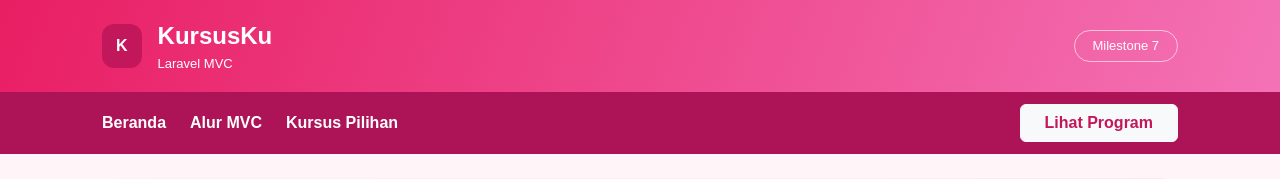
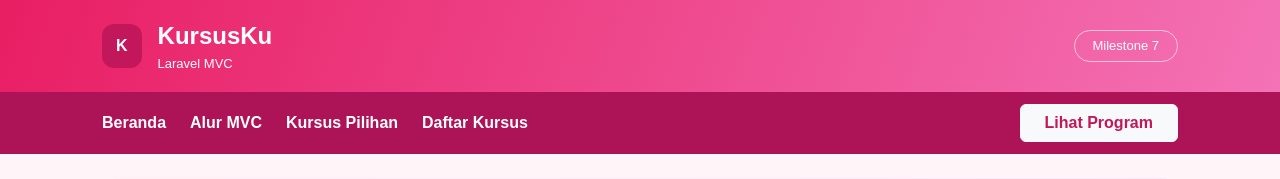
Before and after one commit to atinisa17-blip/kursusku-laravel, a Laravel app: page / in a window 1280 px wide. Shown: the top 179 px of the page. Run offline with Laravel 12, Linux system fonts and the light colour scheme; style sheets or scripts are compiled from the project's sources.

Commit message:
fix: update Laravel navbar

```diff
--- a/resources/views/partials/navbar.blade.php
+++ b/resources/views/partials/navbar.blade.php
@@ -34,6 +34,11 @@
                 <a class="text-white text-decoration-none fw-semibold" href="#katalog">
                     Kursus Pilihan
                 </a>
+
+                <a class="text-white text-decoration-none fw-semibold"
+                   href="{{ route('courses.index') }}">
+                    Daftar Kursus
+                </a>
             </div>
 
             <a href="#katalog" class="btn btn-light fw-semibold px-4"
```
